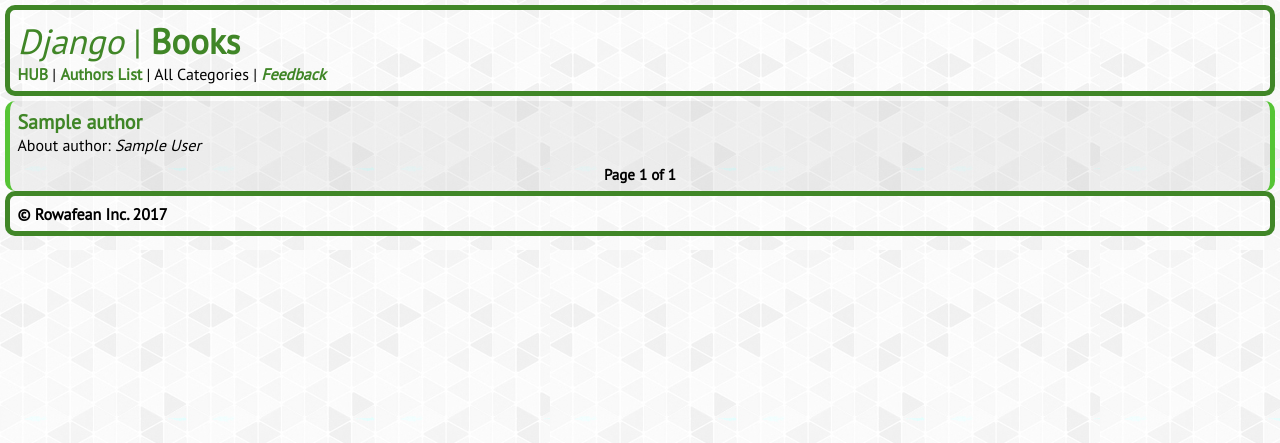
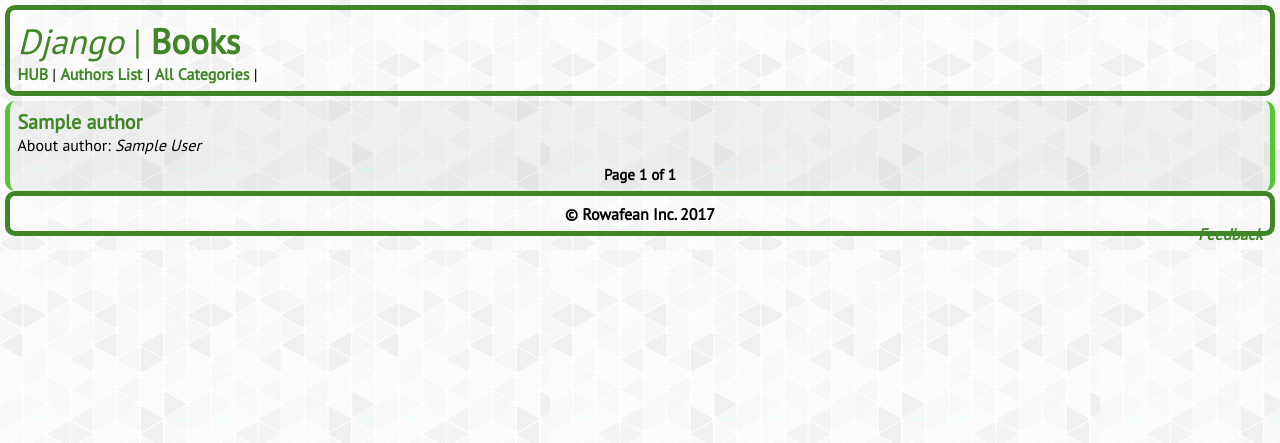
Before and after one commit to RafayelGardishyan/DjangoBooks, a Django app: template blog/templates/blog/author_list.html in a window 1280 px wide. Shown: the top 443 px of the page. Run offline with Django 3.2, Linux system fonts and the light colour scheme; the template is opened without the code that fills it: most values are stand-ins (such as "Sample title", 1, 10 or a date in 2020).

Commit message:
Update base.html

```diff
--- a/blog/templates/blog/base.html
+++ b/blog/templates/blog/base.html
@@ -133,9 +133,13 @@
             margin-left: 5px;
             margin-right: 5px;
             border-radius: 10px;
+			text-align: center;
+			}
 
-  /*text-align: center;*/
-}
+		#feedback {
+			float:right;
+		}
+
     </style>
 </head>
 <body>
@@ -148,8 +152,8 @@
         </div>
         <a class="linkio" href="/login">HUB</a> |
 		<span><a class="link" href="/authors">Authors List</a></span> |
-		<span><aclass="link" href="/categories">All Categories</a></span> |
-		<span><i><a class="link" href="/feedback">Feedback</a></i></span>
+		<span><a class="link" href="/categories">All Categories</a></span> |
+
     </div>
 
     {% block content %}
@@ -162,7 +166,7 @@
     <div class="footer">
         <div class="section-inner clearfix">
             <p><span><b>&copy; Rowafean Inc. 2017</b></span></p>
-
+			<span><i><a class="link" id="feedback" href="/feedback">Feedback</a></i></span>
         </div>
     </div>
 
```
